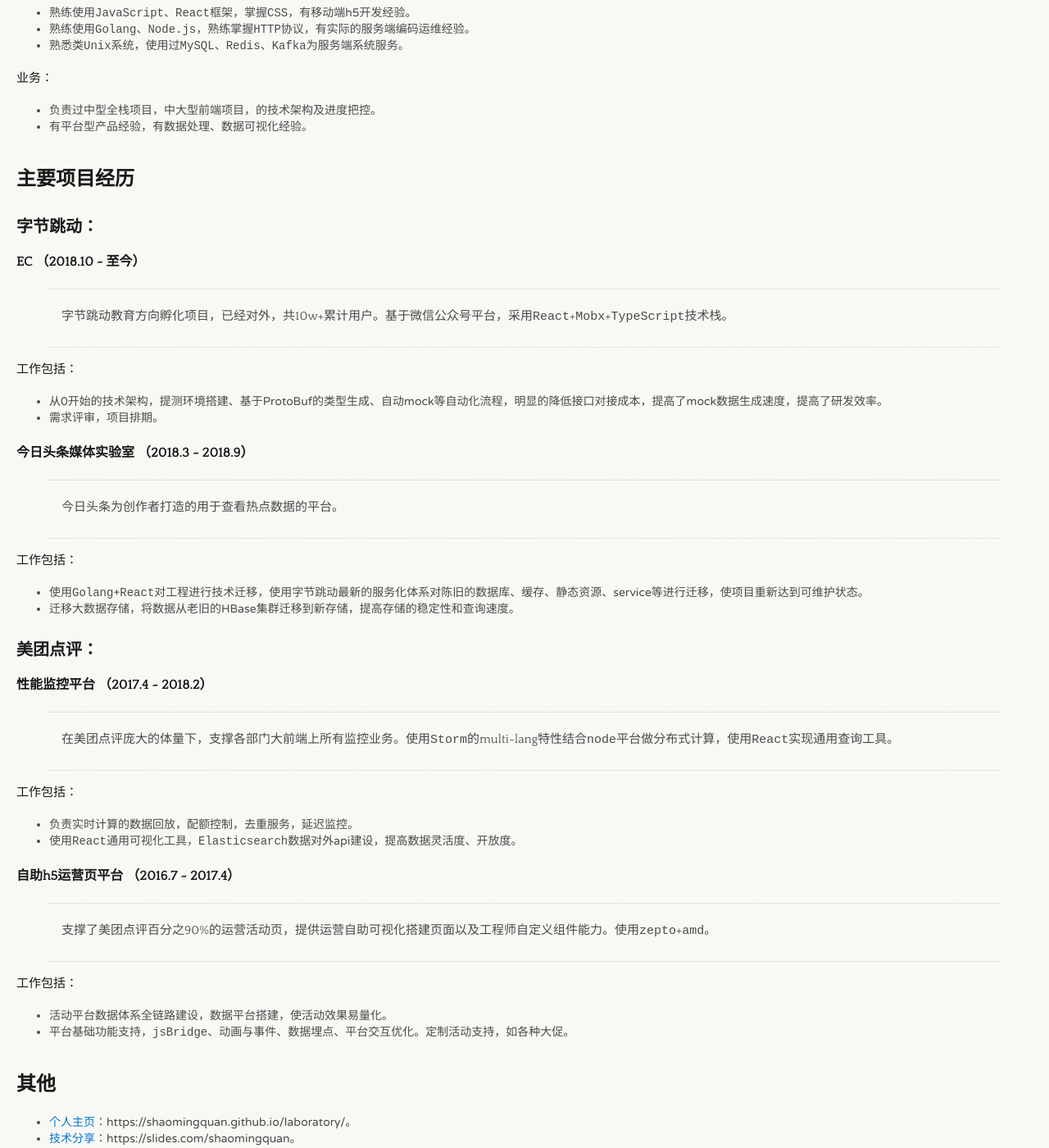
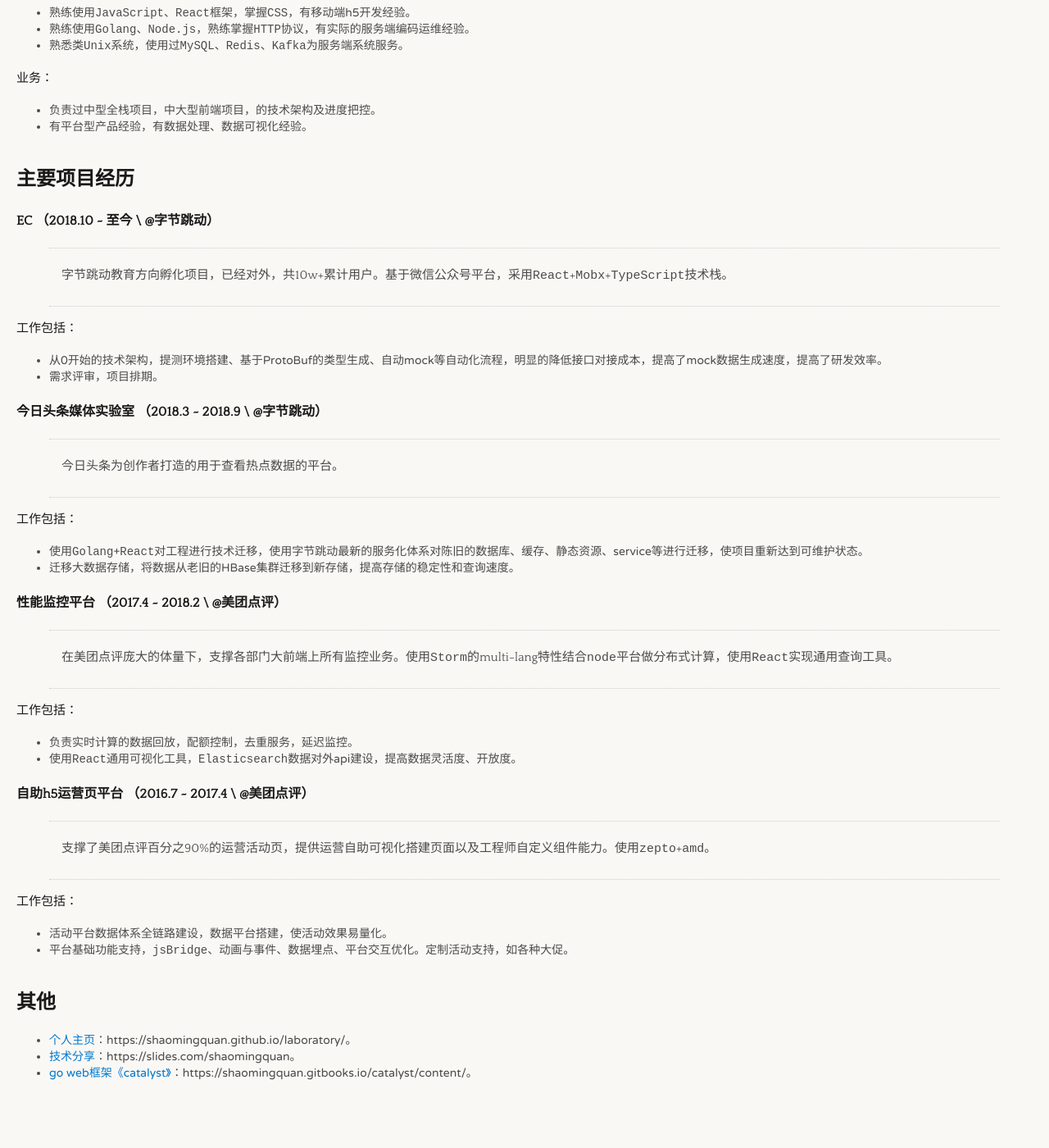
Before and after one commit to liuxing6103/liuxing6103.github.io, a Jekyll site: the page built from resume/index.html, in a window 1280 px wide and 1400 px high, scrolled down 424 px. Shown: the whole window at 82% size. Built offline with Jekyll 4.4.1, drawn with Linux system fonts in a browser that asks for light colours; after the commit the page ends 1781 px from its top, so only the background shows below that.

Commit message:
Update resume.html

```diff
--- a/_layouts/resume.html
+++ b/_layouts/resume.html
@@ -386,8 +386,7 @@
 		<li>有平台型产品经验，有数据处理、数据可视化经验。</li>
 	</ul>
     <h2><a id="_43"></a>主要项目经历</h2>
-	<h3><a id="_45"></a>字节跳动：</h3>
-	<h4><a id="EC_201810___47"></a>EC （2018.10 ~ 至今）</h4>
+	<h4><a id="EC_201810___47"></a>EC （2018.10 ~ 至今 \ @字节跳动）</h4>
 	<blockquote>
 		<p>字节跳动教育方向孵化项目，已经对外，共10w+累计用户。基于微信公众号平台，采用<code>React</code>+<code>Mobx</code>+<code>TypeScript</code>技术栈。</p>
 	</blockquote>
@@ -396,7 +395,7 @@
 		<li>从0开始的技术架构，提测环境搭建、基于ProtoBuf的类型生成、自动mock等自动化流程，明显的降低接口对接成本，提高了mock数据生成速度，提高了研发效率。</li>
 		<li>需求评审，项目排期。</li>
 	</ul>
-	<h4><a id="_20185__20189_56"></a>今日头条媒体实验室 （2018.3 ~ 2018.9）</h4>
+	<h4><a id="_20185__20189_56"></a>今日头条媒体实验室 （2018.3 ~ 2018.9 \ @字节跳动）</h4>
 	<blockquote>
 		<p>今日头条为创作者打造的用于查看热点数据的平台。</p>
 	</blockquote>
@@ -406,8 +405,7 @@
 		<li>迁移大数据存储，将数据从老旧的HBase集群迁移到新存储，提高存储的稳定性和查询速度。</li>
 	</ul>
 
-	<h3><a id="_75"></a>美团点评：</h3>
-	<h4><a id="_20174__20182_77"></a>性能监控平台 （2017.4 ~ 2018.2）</h4>
+	<h4><a id="_20174__20182_77"></a>性能监控平台 （2017.4 ~ 2018.2 \ @美团点评）</h4>
 	<blockquote>
 		<p>在美团点评庞大的体量下，支撑各部门大前端上所有监控业务。使用<code>Storm</code>的multi-lang特性结合<code>node</code>平台做分布式计算，使用<code>React</code>实现通用查询工具。
 		</p>
@@ -417,7 +415,7 @@
 		<li>负责实时计算的数据回放，配额控制，去重服务，延迟监控。</li>
 		<li>使用<code>React</code>通用可视化工具，<code>Elasticsearch</code>数据对外api建设，提高数据灵活度、开放度。</li>
 	</ul>
-	<h4><a id="h5_20167__20174_87"></a>自助h5运营页平台 （2016.7 ~ 2017.4）</h4>
+	<h4><a id="h5_20167__20174_87"></a>自助h5运营页平台 （2016.7 ~ 2017.4 \ @美团点评）</h4>
 	<blockquote>
 		<p>支撑了美团点评百分之90%的运营活动页，提供运营自助可视化搭建页面以及工程师自定义组件能力。使用<code>zepto</code>+<code>amd</code>。</p>
 	</blockquote>
```
